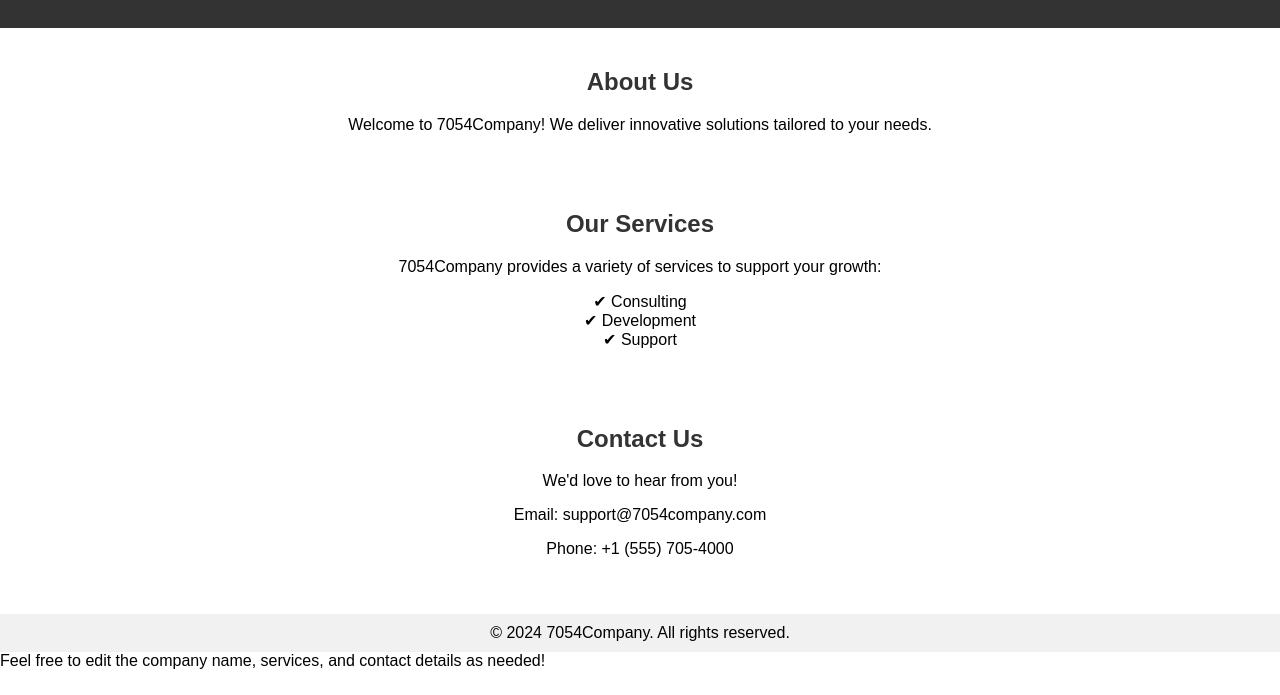
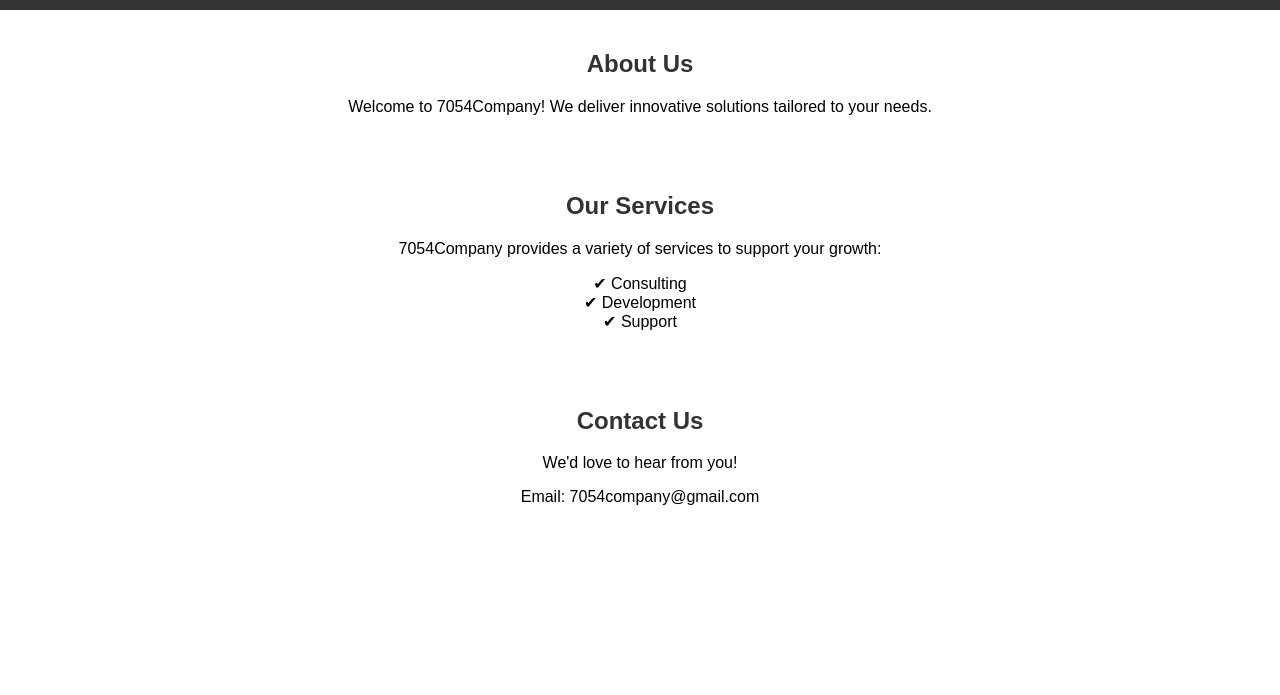
Before and after one commit to 7054company/7054company.github.io, a plain HTML site: page index.html in a window 1280 px wide. Shown: the part 105-800 px from the top of the page. Drawn offline with Linux system fonts and the light colour scheme.

Commit message:
Update index.html

```diff
--- a/index.html
+++ b/index.html
@@ -1,7 +1,4 @@
-Here’s a simple HTML structure for "7054Company." You can customize it further to suit your needs.
 
-<!DOCTYPE html>
-<html lang="en">
 <head>
     <meta charset="UTF-8">
     <meta name="viewport" content="width=device-width, initial-scale=1.0">
@@ -76,15 +73,4 @@ Here’s a simple HTML structure for "7054Company." You can customize it further
     <section id="contact">
         <h2>Contact Us</h2>
         <p>We'd love to hear from you!</p>
-        <p>Email: support@7054company.com</p>
-        <p>Phone: +1 (555) 705-4000</p>
-    </section>
-
-    <footer>
-        <p>&copy; 2024 7054Company. All rights reserved.</p>
-    </footer>
-
-</body>
-</html>
-
-Feel free to edit the company name, services, and contact details as needed!
+        <p>Email: 7054company@gmail.com</p>
```
